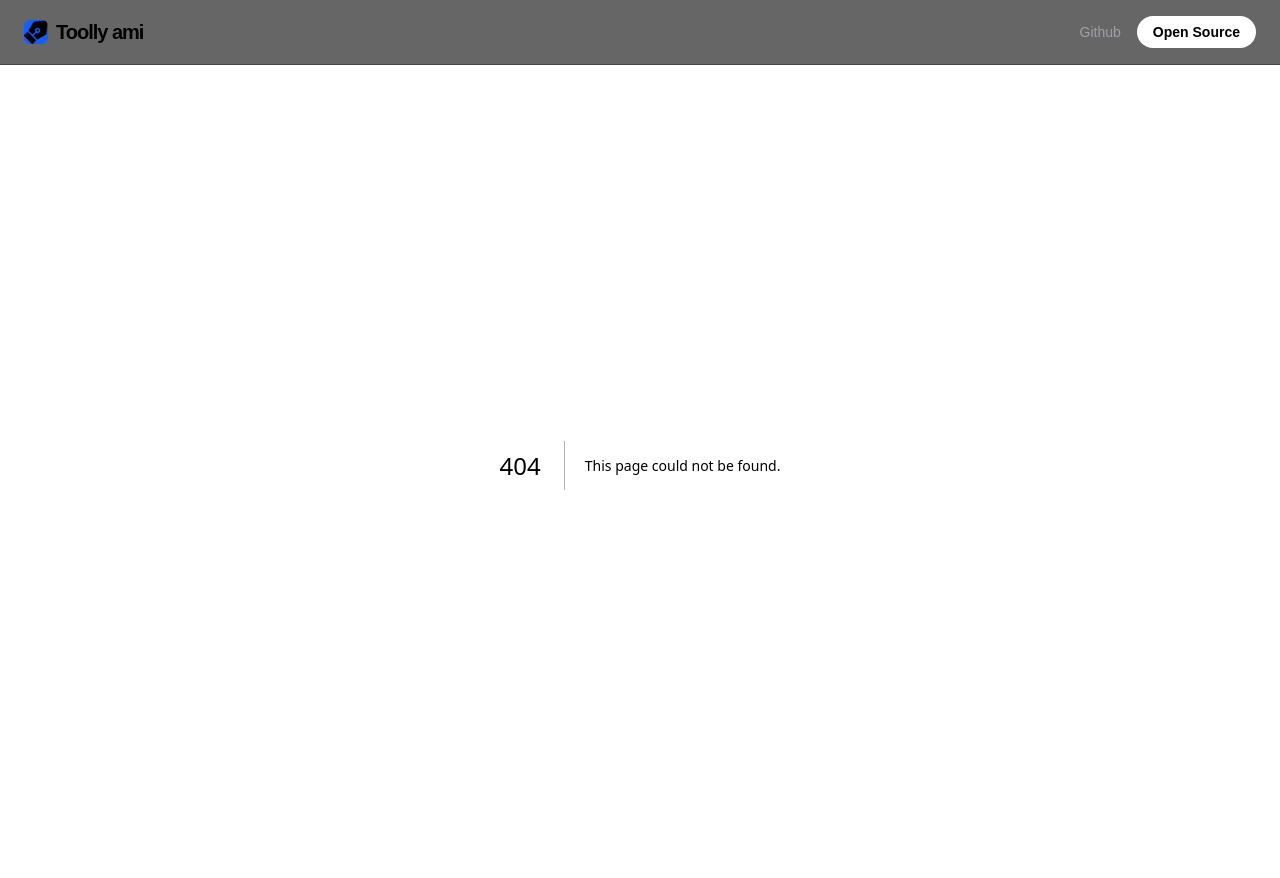
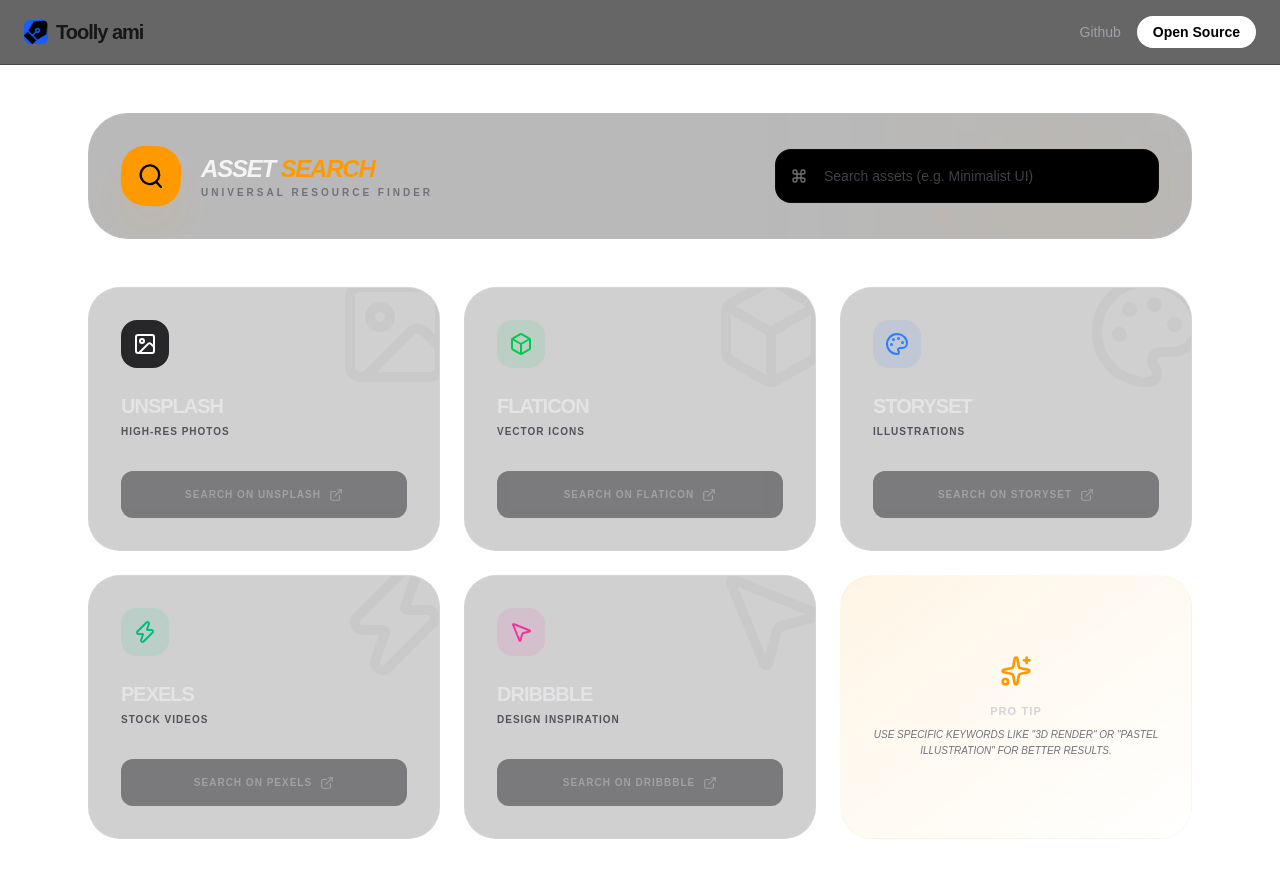
Before and after one commit to Fahim-hash/toolly.ami, a Next.js app: page /tools/assets in a window 1280 px wide. Before the commit this address had no page. Shown: the top 878 px of the page. Built offline with nearby package versions, Linux system fonts and the light colour scheme.

Commit message:
Create page.tsx

```diff
--- /dev/null
+++ b/app/tools/assets/page.tsx
@@ -0,0 +1,113 @@
+"use client";
+import dynamic from 'next/dynamic';
+import { useState } from 'react';
+import {
+  Search, ExternalLink, Image as ImageIcon,
+  Palette, MousePointer2, Box,
+  Sparkles, Zap, Command
+} from 'lucide-react';
+
+const AssetEngine = () => {
+  const [query, setQuery] = useState('');
+
+  const platforms = [
+    { name: 'Unsplash', category: 'High-Res Photos', url: `https://unsplash.com/s/photos/${query}`, icon: ImageIcon, color: 'text-white', bg: 'bg-zinc-800' },
+    { name: 'FlatIcon', category: 'Vector Icons', url: `https://www.flaticon.com/search?word=${query}`, icon: Box, color: 'text-green-500', bg: 'bg-green-500/10' },
+    { name: 'Storyset', category: 'Illustrations', url: `https://storyset.com/search?q=${query}`, icon: Palette, color: 'text-blue-500', bg: 'bg-blue-500/10' },
+    { name: 'Pexels', category: 'Stock Videos', url: `https://www.pexels.com/search/${query}`, icon: Zap, color: 'text-emerald-500', bg: 'bg-emerald-500/10' },
+    { name: 'Dribbble', category: 'Design Inspiration', url: `https://dribbble.com/search/${query}`, icon: MousePointer2, color: 'text-pink-500', bg: 'bg-pink-500/10' },
+  ];
+
+  const handleSearch = (e: React.FormEvent) => {
+    e.preventDefault();
+    if (query.trim()) {
+      // Logic for multi-tab search or just focusing the UI
+    }
+  };
+
+  return (
+    <div className="max-w-6xl mx-auto py-12 px-6 min-h-screen">
+      {/* Header */}
+      <div className="flex flex-col md:flex-row justify-between items-center mb-12 bg-zinc-900/30 p-8 rounded-[2.5rem] border border-white/5 gap-6 relative overflow-hidden">
+        <div className="absolute top-0 right-0 w-64 h-64 bg-amber-500/5 blur-[100px]" />
+
+        <div className="flex items-center gap-5">
+          <div className="p-4 bg-amber-500 rounded-3xl shadow-2xl shadow-amber-500/20 rotate-3">
+            <Search className="text-black" size={28} />
+          </div>
+          <div>
+            <h1 className="text-2xl font-black uppercase tracking-tighter italic text-zinc-100">
+              Asset <span className="text-amber-500">Search</span>
+            </h1>
+            <p className="text-[10px] font-bold text-zinc-500 uppercase tracking-[0.3em]">Universal Resource Finder</p>
+          </div>
+        </div>
+
+        <form onSubmit={handleSearch} className="relative w-full md:w-96 group">
+          <Command size={16} className="absolute left-4 top-1/2 -translate-y-1/2 text-zinc-500 group-focus-within:text-amber-500 transition-colors" />
+          <input
+            type="text"
+            placeholder="Search assets (e.g. Minimalist UI)"
+            value={query}
+            onChange={(e) => setQuery(e.target.value)}
+            className="w-full bg-black border border-white/5 rounded-2xl py-4 pl-12 pr-4 text-sm outline-none focus:border-amber-500/50 transition-all placeholder:text-zinc-700"
+          />
+        </form>
+      </div>
+
+      <div className="grid grid-cols-1 md:grid-cols-2 lg:grid-cols-3 gap-6">
+        {platforms.map((platform, index) => (
+          <div
+            key={platform.name}
+            className="group bg-zinc-900/20 border border-white/5 rounded-[2rem] p-8 hover:border-amber-500/30 transition-all relative overflow-hidden flex flex-col justify-between"
+          >
+            <div className="absolute -right-4 -top-4 opacity-[0.03] group-hover:opacity-[0.08] transition-opacity">
+              <platform.icon size={120} />
+            </div>
+
+            <div className="relative z-10">
+              <div className={`w-12 h-12 ${platform.bg} ${platform.color} rounded-2xl flex items-center justify-center mb-6`}>
+                <platform.icon size={24} />
+              </div>
+              <h3 className="text-xl font-black uppercase tracking-tighter text-zinc-200 mb-1">{platform.name}</h3>
+              <p className="text-[10px] font-bold text-zinc-600 uppercase tracking-widest mb-8">{platform.category}</p>
+            </div>
+
+            <a
+              href={query ? platform.url : '#'}
+              target="_blank"
+              rel="noopener noreferrer"
+              className={`w-full py-4 rounded-xl text-[10px] font-black uppercase tracking-widest flex items-center justify-center gap-2 transition-all ${query ? 'bg-amber-500 text-black hover:scale-[1.02]' : 'bg-zinc-800 text-zinc-500 cursor-not-allowed opacity-50'}`}
+            >
+              Search on {platform.name} <ExternalLink size={14} />
+            </a>
+          </div>
+        ))}
+
+        {/* Pro Tip Card */}
+        <div className="lg:col-span-1 bg-gradient-to-br from-amber-500/10 to-transparent border border-amber-500/5 rounded-[2rem] p-8 flex flex-col justify-center items-center text-center">
+           <Sparkles className="text-amber-500 mb-4" size={32} />
+           <h4 className="text-[11px] font-black uppercase tracking-widest text-zinc-300 mb-2 text-center">Pro Tip</h4>
+           <p className="text-[10px] text-zinc-500 font-medium leading-relaxed uppercase italic">
+             Use specific keywords like "3D Render" or "Pastel Illustration" for better results.
+           </p>
+        </div>
+      </div>
+    </div>
+  );
+};
+
+const DynamicAssets = dynamic(() => Promise.resolve(AssetEngine), {
+  ssr: false,
+  loading: () => (
+    <div className="min-h-screen bg-[#050505] flex items-center justify-center">
+      <div className="animate-pulse text-amber-500 font-black tracking-widest uppercase text-xs italic">
+        Connecting to Hub...
+      </div>
+    </div>
+  ),
+});
+
+export default function Page() {
+  return <DynamicAssets />;
+}
```
